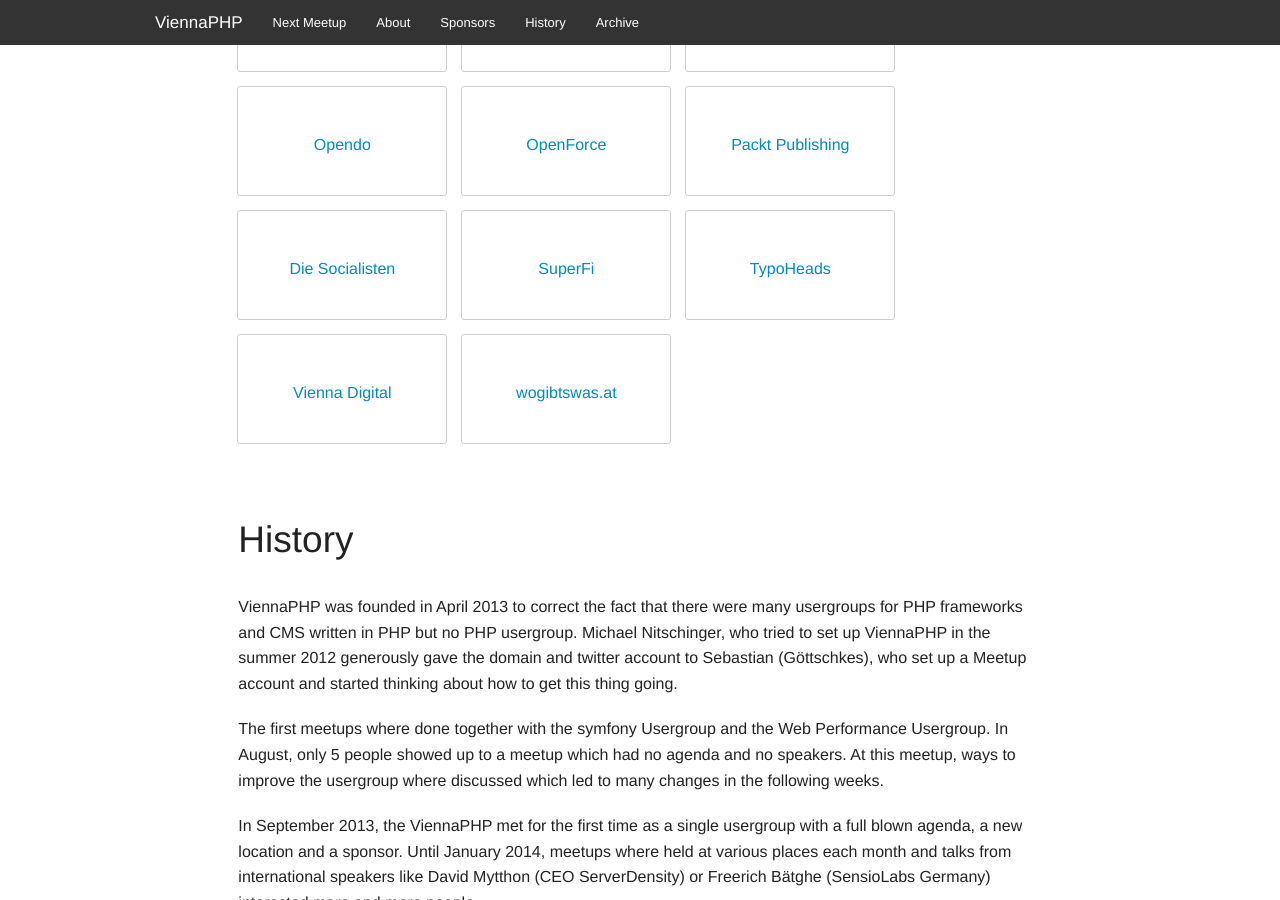
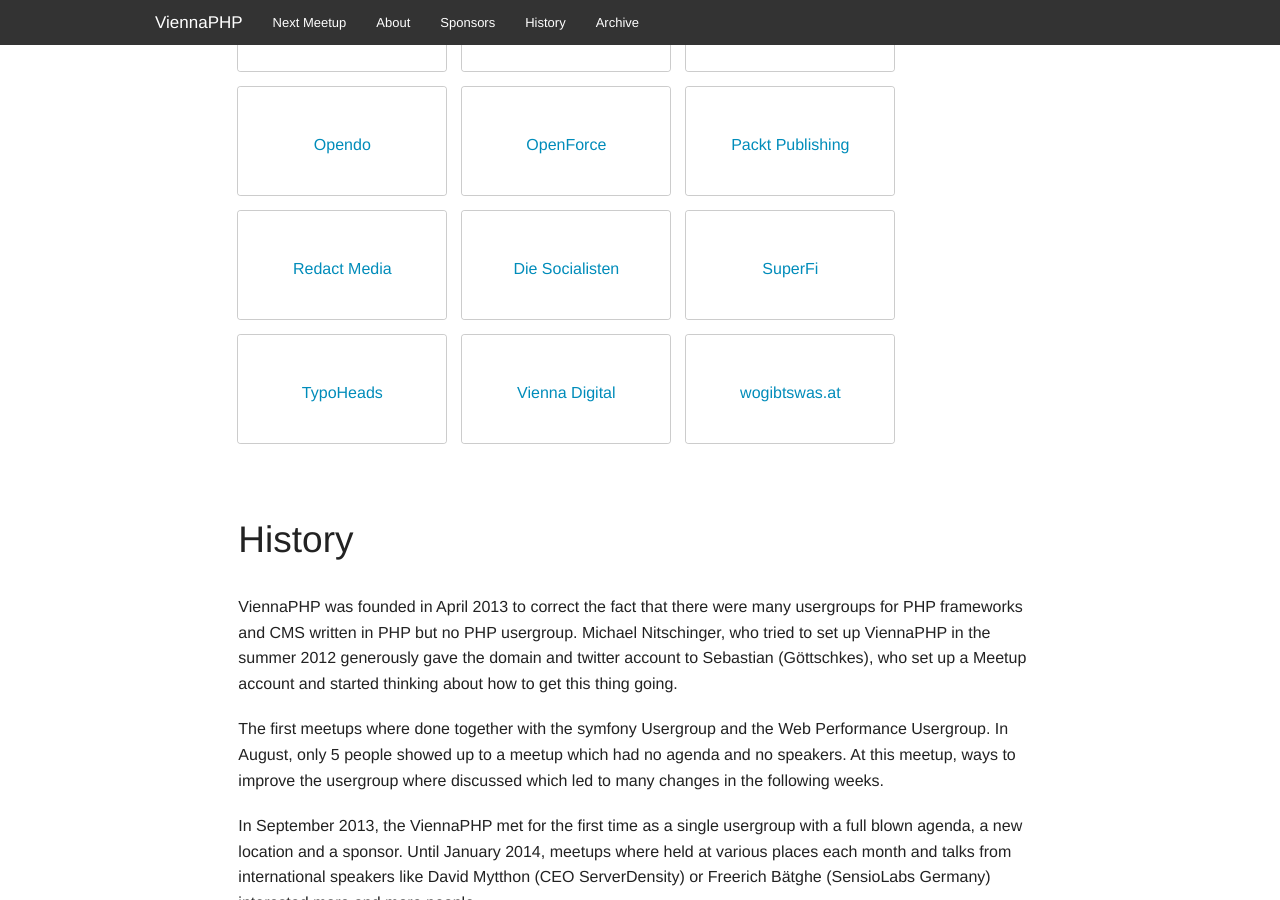
Before and after one commit to viennaphp/viennaphp.github.io, a Jekyll site: the page built from index.html, in a window 1280 px wide and 900 px high, scrolled down 3296 px. Built offline with Jekyll 4.4.1, drawn with Linux system fonts in a browser that asks for light colours.

Commit message:
Adding sponsor Redact

```diff
--- a/_data/sponsors.yml
+++ b/_data/sponsors.yml
@@ -64,6 +64,8 @@
       url: http://www.openforce.com
     - name: Packt Publishing
       url: http://www.packtpub.com
+    - name: Redact Media
+      url: http://www.redact-media.com/
     - name: Die Socialisten
       url: http://die.socialisten.at
     - name: SuperFi
```
